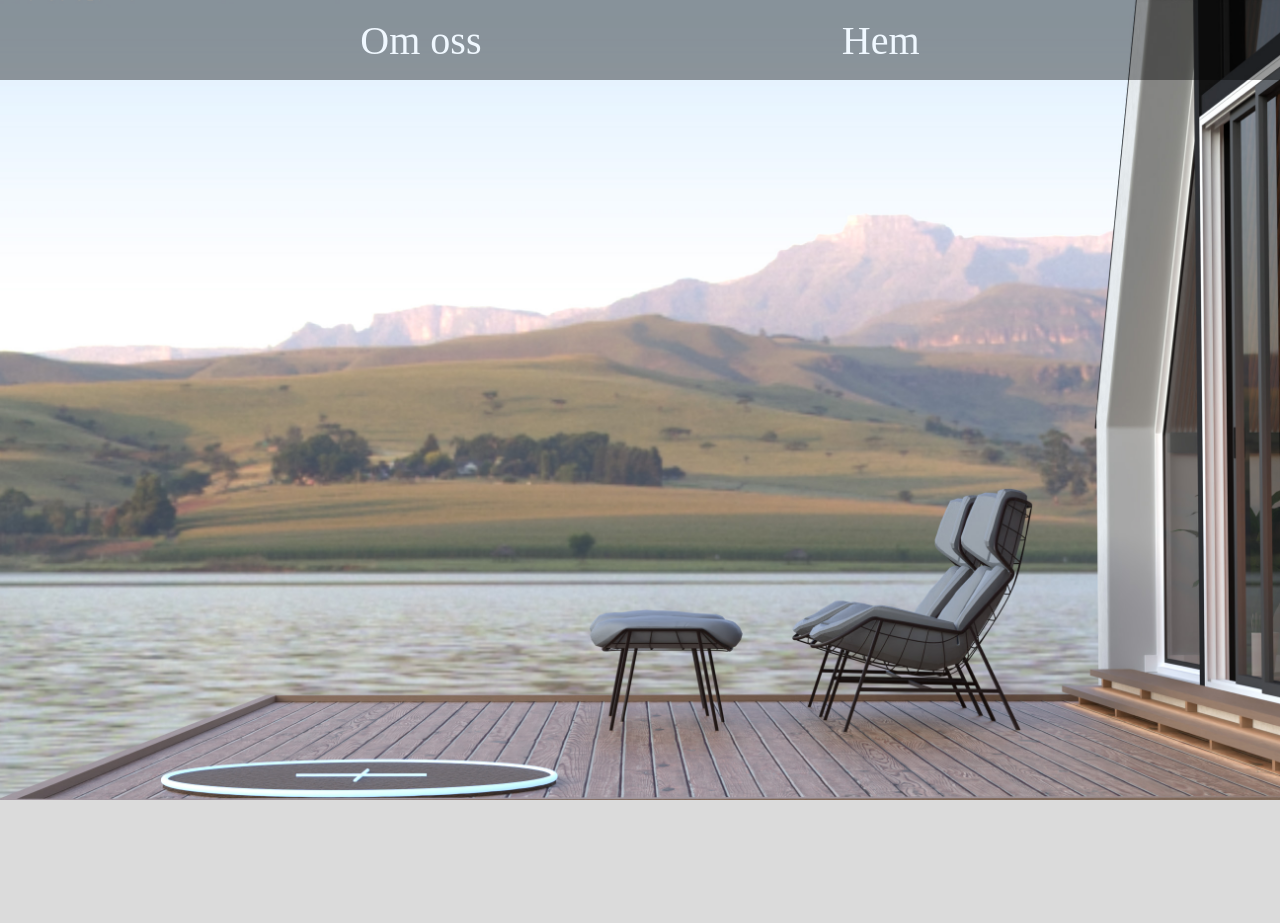
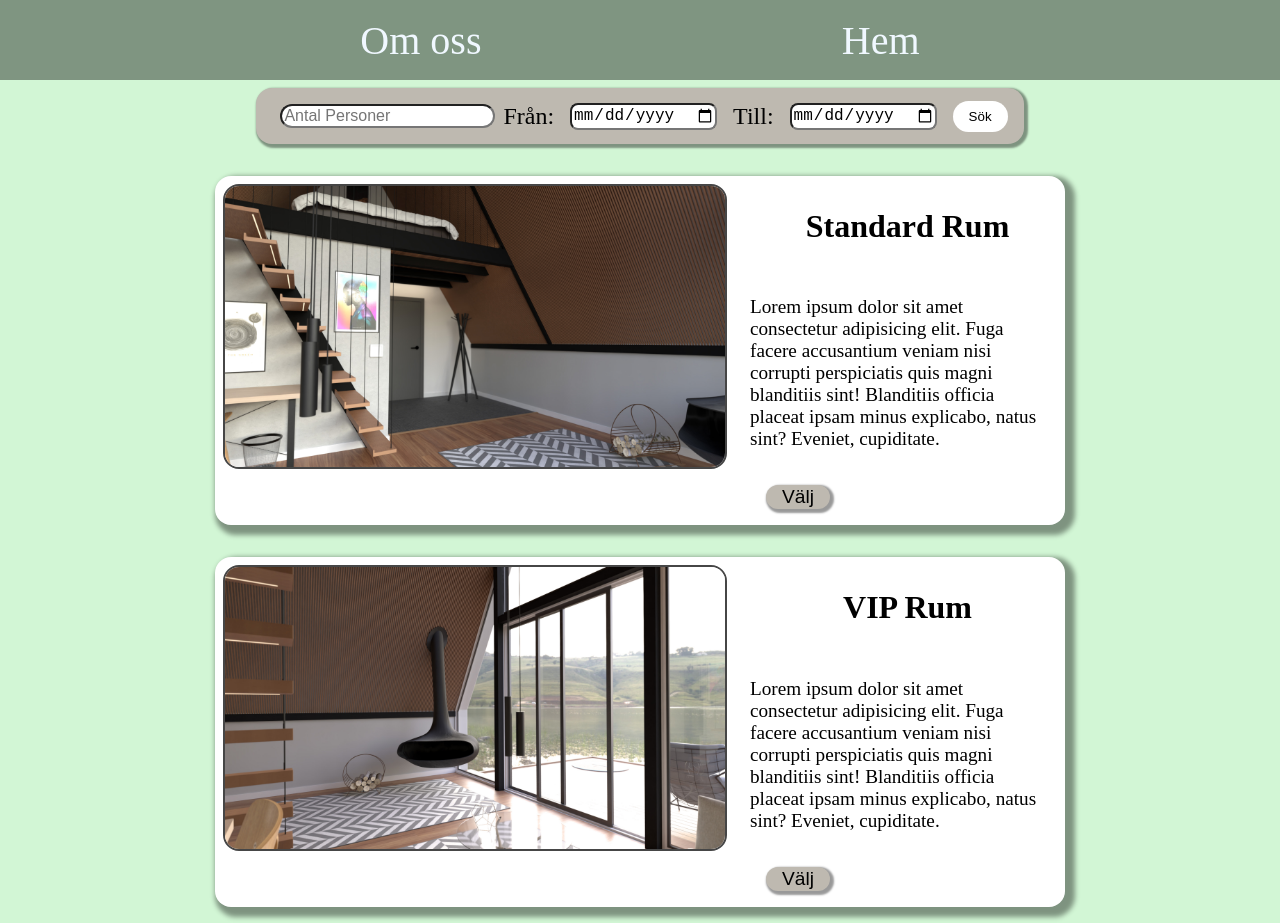
Before and after one commit to Rindertanijk1997/hotell-bonz-ai, a plain HTML site: page våraRum.html in a window 1280 px wide. Before the commit the page ends 800 px from the top, so only its background shows below. Drawn offline with Linux system fonts and the light colour scheme.

Commit message:
01-12-23

```diff
--- a/style.css
+++ b/style.css
@@ -10,11 +10,15 @@ main{
     flex-direction: column;
     margin: 0 auto;
     width: 1280px;
+
+
+    box-shadow: 0 0px 4px 4px  rgba(0, 0, 0, 0.45);
+}
+
+.main-index{
     background-image: url(assets/photos/09-day.jpg);
     background-repeat: no-repeat;
     background-size: cover;
-    height: 100vh;
-    box-shadow: 0 0px 4px 4px  rgba(0, 0, 0, 0.45);
 }
 
 /* header*/
@@ -86,12 +90,16 @@ align-self: center;
 
 /* about.html start */
 
+.main-about {
+    background-color: rgb(210, 246, 213);
+    height: 100vh;
+}
+
 .container-about{
 display: grid;
 grid-template-columns: 2,1fr;
 color: rgb(0, 0, 0);
-background-color: rgba(238, 236, 236, 0.7);
-height: 100vh;
+
 }
 
 /* vänster column*/
@@ -140,3 +148,133 @@ li{
 /* about.html slut */
 
 /* våraRum.html start */
+
+.main-våraRum{
+    background-color: rgb(210, 246, 213);
+}
+
+
+.bookingFormuler{
+    display: flex;
+    flex-direction: row;
+    justify-content: space-around;
+    align-items: center;
+    max-width: 1000px;
+    border-radius: 1rem;
+    box-shadow: 2px 2px 2px 2px rgba(0, 0, 0, 0.4);
+    background-color: rgb(190, 185, 176);
+    margin: 0 auto;
+    margin-top: 0.5rem;
+    padding: 0.5rem 1rem;
+
+}
+
+.people{
+font-size: 1rem;
+margin: 0.5rem;
+border-radius: 1rem;
+}
+
+.dateFromDateTo{
+display: flex;
+flex-direction: row;
+}
+
+.dateFromDateTo label{
+    font-size: 1.5rem;
+}
+
+.dateFrom{
+    font-size: 1rem;
+    border-radius: 0.5rem;
+    margin: 0 1rem;
+    cursor: pointer;
+}
+
+.dateTo{
+    font-size: 1rem;
+    border-radius: 0.5rem;
+    margin: 0 1rem;
+    cursor: pointer;
+}
+
+input[type=submit]{
+    padding: 0.5rem 1rem;
+    border: none;
+    border-radius: 1rem;
+    cursor: pointer;
+    background-color: rgb(255, 255, 255);
+}
+
+input[type=submit]:hover{
+    background-color: rgb(238, 252, 252)
+}
+
+/* boknings formulär slut */
+
+.ourRooms{
+margin-bottom: 1rem;
+}
+
+.standardRoom{
+    background-color: rgb(255, 255, 255);
+    max-width: 850px;
+    margin: 0 auto;
+    margin-top: 2rem;
+    display: grid;
+    grid-template-columns: 2,1fr;
+    grid-template-rows: repeat(3) 0.5fr 1 fr 0.5fr;
+    border-radius: 1rem;
+    box-shadow: 5px 5px 5px 5px rgba(0, 0, 0, 0.4);
+
+}
+
+.standardRoom img{
+    grid-column: 1;
+    grid-row: 1/ span 3;
+    max-width: 500px;
+    margin: 0.5rem;
+    border: 2px solid rgb(70, 70, 70);
+    border-radius: 1rem;
+}
+
+.ourRooms-standardRoom-h3{
+grid-column: 2;
+grid-row: 1;
+font-size: 2rem;
+display: flex;
+justify-content: center;
+}
+
+.ourRooms-standardRoom-P{
+grid-column: 2;
+grid-row: 2;
+max-width: 300px;
+display: flex;
+justify-content: center;
+font-size: 1.2rem;
+}
+
+.ourRooms-standardRoom-Button{
+grid-column: 2;
+grid-row: 3;
+max-width: 4rem;
+max-height: 2rem;
+font-size: 1.2rem;
+margin: 1rem;
+background-color:rgb(190, 185, 176);
+color: #000000;
+cursor: pointer;
+border: none;
+border-radius: 1rem;
+box-shadow: 2px 2px 2px 2px rgba(0, 0, 0, 0.4);
+
+}
+
+.ourRooms-standardRoom-Button:hover{
+    background-color:rgb(172, 163, 147) ;
+}
+
+/* våraRum.html slut*/
+
+/* media screen start */
--- a/våraRum.html
+++ b/våraRum.html
@@ -1,21 +1,62 @@
 <!DOCTYPE html>
 <html lang="en">
+
 <head>
     <meta charset="UTF-8">
     <meta name="viewport" content="width=device-width, initial-scale=1.0">
     <title>Hotell bonz ai</title>
     <link rel="stylesheet" href="style.css">
 </head>
+
 <body>
-    <main>
+    <main class="main-våraRum">
         <header>
             <a href="about.html" class="headerButton">Om oss</a>
             <a href="index.html" class="headerButton">Hem</a>
         </header>
+        <section class="bookingFormuler">
+            <input type="number" class="people" placeholder="Antal Personer">
+            <section class="dateFromDateTo">
+                <label for="dateFrom">Från:</label>
+                <input type="date" class="dateFrom" placeholder="Från:">
+                <label for="DateTo">Till:</label>
+                <input type="date" class="dateTo" placeholder="Till:">
+            </section>
+            <input type="submit" class="submitbutton" value="Sök">
+        </section>
+        <section class="ourRooms">
 
+            <section class="standardRoom">
+                <img src="assets/photos/06-day.jpg" alt="room">
+                <h3 class="ourRooms-standardRoom-h3">Standard Rum</h3>
+                <p class="ourRooms-standardRoom-P">Lorem ipsum dolor sit amet consectetur adipisicing elit.
+                    Fuga facere accusantium veniam nisi corrupti perspiciatis quis magni blanditiis sint!
+                    Blanditiis officia placeat ipsam minus explicabo, natus sint? Eveniet, cupiditate.
+                </p>
+
+                <button class="ourRooms-standardRoom-Button">Välj</button>
+
+            </section>
+
+            <section class="standardRoom">
+                <img src="assets/photos/02-day.jpg" alt="room">
+                <h3 class="ourRooms-standardRoom-h3">VIP Rum</h3>
+                <p class="ourRooms-standardRoom-P">Lorem ipsum dolor sit amet consectetur adipisicing elit.
+                    Fuga facere accusantium veniam nisi corrupti perspiciatis quis magni blanditiis sint!
+                    Blanditiis officia placeat ipsam minus explicabo, natus sint? Eveniet, cupiditate.
+                </p>
+
+                <button class="ourRooms-standardRoom-Button">Välj</button>
+
+            </section>
+
+
+
+        </section>
 
 
     </main>
 
 </body>
+
 </html>
```
Also changed, not shown: about.html (+1 -1 lines), index.html (+1 -1 lines).
